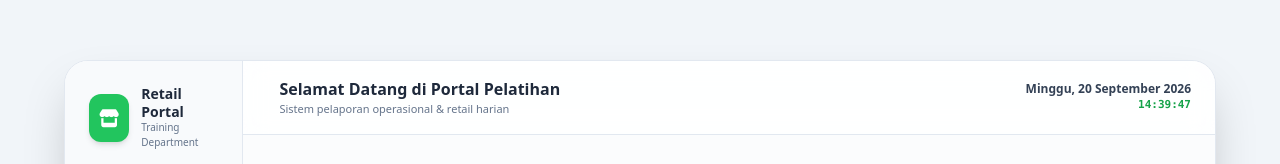
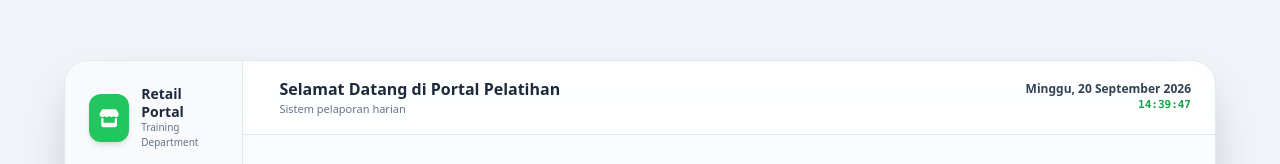
Before and after one commit to ztevejob/Portal-Retail, a plain HTML site: page index.html in a window 1280 px wide. Shown: the top 164 px of the page. Drawn offline with nearby package versions, Linux system fonts and the light colour scheme.

Commit message:
Update index.html

```diff
--- a/index.html
+++ b/index.html
@@ -102,7 +102,7 @@
                     </div>
                     <div>
                         <h2 class="font-bold text-sm md:text-base" id="header-title" data-i18n="header_welcome">Selamat Datang di Portal Pelatihan</h2>
-                        <p class="text-[11px] text-slate-500 dark:text-slate-400" id="header-subtitle" data-i18n="header_subtitle">Sistem pelaporan operasional & retail harian</p>
+                        <p class="text-[11px] text-slate-500 dark:text-slate-400" id="header-subtitle" data-i18n="header_subtitle">Sistem pelaporan harian</p>
                     </div>
                 </div>
                 <!-- Live Clock & Date Widget -->
```
